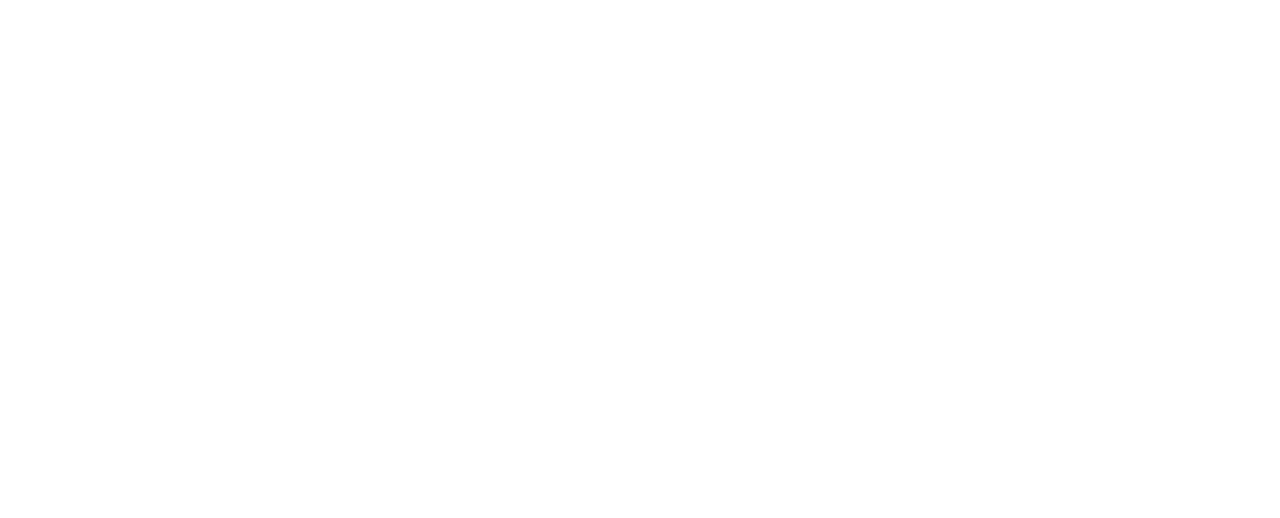
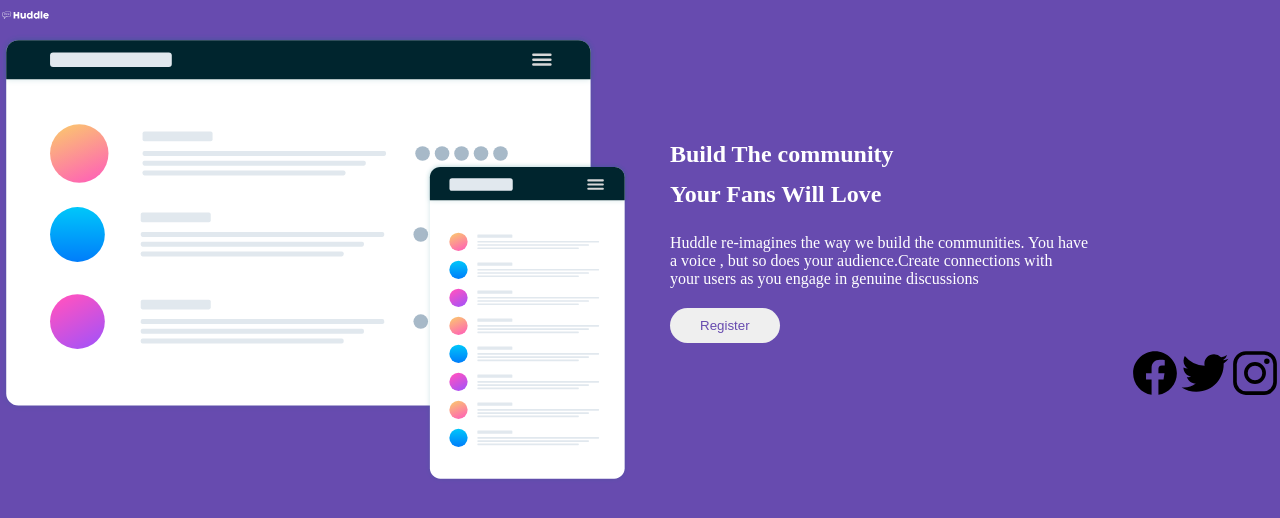
Before and after one commit to susiku/huddle-landing-page-with-introductory-section, a plain HTML site: page index.html in a window 1280 px wide. Drawn offline with Linux system fonts and the light colour scheme; a web font is replaced by a local one.

Commit message:
make changes

```diff
--- a/index.html
+++ b/index.html
@@ -7,10 +7,35 @@
   <link rel="icon" type="image/png" sizes="32x32" href="./images/favicon-32x32.png">
 
   <title>Frontend Mentor | Huddle landing page with single introductory section</title>
+  <link rel="stylesheet" href="style.css">
 
 
 </head>
 <body>
 
+     <header>
+       <img src="./images/logo.svg" alt="">
+     </header>
+      <main class="main">
+      <section class="section1">
+
+        <img src="./images/illustration-mockups.svg" alt="">
+
+      </section>
+      <section class="section2">
+        <h1>Build The community <br>Your Fans Will Love</h1>
+        <p>Huddle re-imagines the way we build the communities. You have <br> a voice , but so does your audience.Create connections with <br> your users as you engage in genuine discussions</p>
+        <button>Register</button>
+          <section class="icons">
+            <img src="./images/logo-facebook.svg" alt="" class="facebook">
+            <img src="./images/logo-twitter.svg" alt="" class="twitter">
+            <img src="./images/logo-instagram.svg" alt="" class="instagram">
+
+          </section>
+
+
+
+      </section>
+   </main>
 </body>
 </html>
--- /dev/null
+++ b/style.css
@@ -0,0 +1,130 @@
+@import url(https://fonts.google.com/specimen/Poppins);
+@import url(https://fonts.google.com/specimen/Open+Sans);
+@import url(https://fontawesome.com/);
+@import url();
+@import url();
+
+
+
+:root{
+--Violet: hsl(257, 40%, 49%);
+--Soft-Magenta: hsl(300, 69%, 71%);
+--font-family-heading:"Poppins", sans serif;
+--font-weight-big-heading:600;
+--font-weight-small-heading:400;
+--font-family-body: 'Open',sans serif;
+--font-weight-body:400;
+}
+
+*{
+    margin: 0;
+    padding: 0;
+}
+
+body{
+    background-color: var(--Violet);
+    height: 100vh;
+    font-weight: var(--font-weight-body);
+}
+
+.main{
+    display: grid;
+    grid-template-columns: 1fr 1fr;
+    gap: 20px;
+}
+
+header img {
+    height: 30px;
+    width: 50px;
+}
+
+main img{
+    max-width: 100%;
+}
+
+
+.icons{
+    display: flex;
+    justify-content: flex-end;
+    align-content: ;
+}
+
+
+.section2{
+    margin-top: 80px;
+     margin-left: 20px;
+
+}
+
+h1{
+    color: white;
+    line-height: 40px;
+    font-weight: var(--font-weight-big-heading);
+    margin-top: 20px;
+    margin-bottom: 20px;
+}
+
+p{
+    margin-top: 20px;
+    margin-bottom: 20px;
+    color: #ffffff;
+}
+
+
+button{
+    color: var(--Violet);
+    border-radius: 25px;
+    padding: 10px 30px;
+    border: none;
+}
+
+button:hover{
+    color: #ffffff;
+    background-color: var(--Soft-Magenta);
+    cursor: pointer;
+}
+
+
+
+
+
+
+
+
+
+
+
+
+.facebook{
+    width: 50px;
+    height: 60px;
+}
+
+
+.twitter{
+    width: 50px;
+    height: 60px;
+}
+
+.instagram{
+    width: 50px;
+    height: 60px;
+}
+
+
+
+
+@media screen and (max-width: 375px) {
+    main {
+      background-image: url(./images/bg-mobile.svg);
+      display: grid;
+      grid-template-columns: 1fr;
+
+    }
+  }
+
+  @media screen and (min-width: 1440px) {
+    main {
+     background-image: url(./images/bg-desktop.svg);
+    }
+  }
```
Also changed, not shown: images/logo-facebook.svg (added), images/logo-instagram.svg (added), images/logo-twitter.svg (added).
